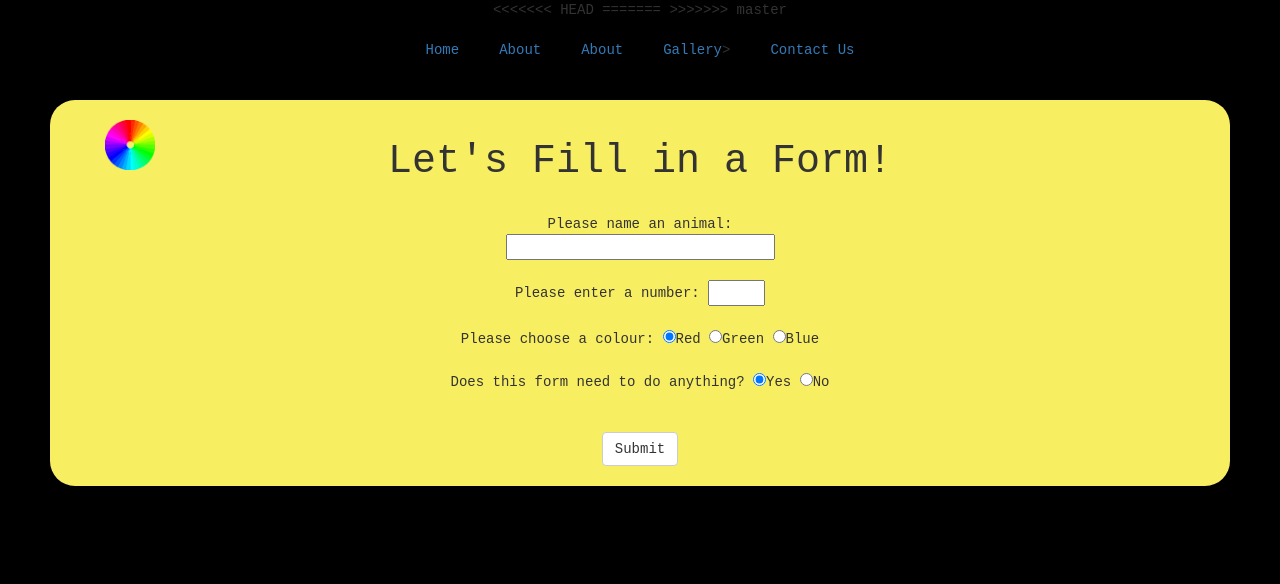
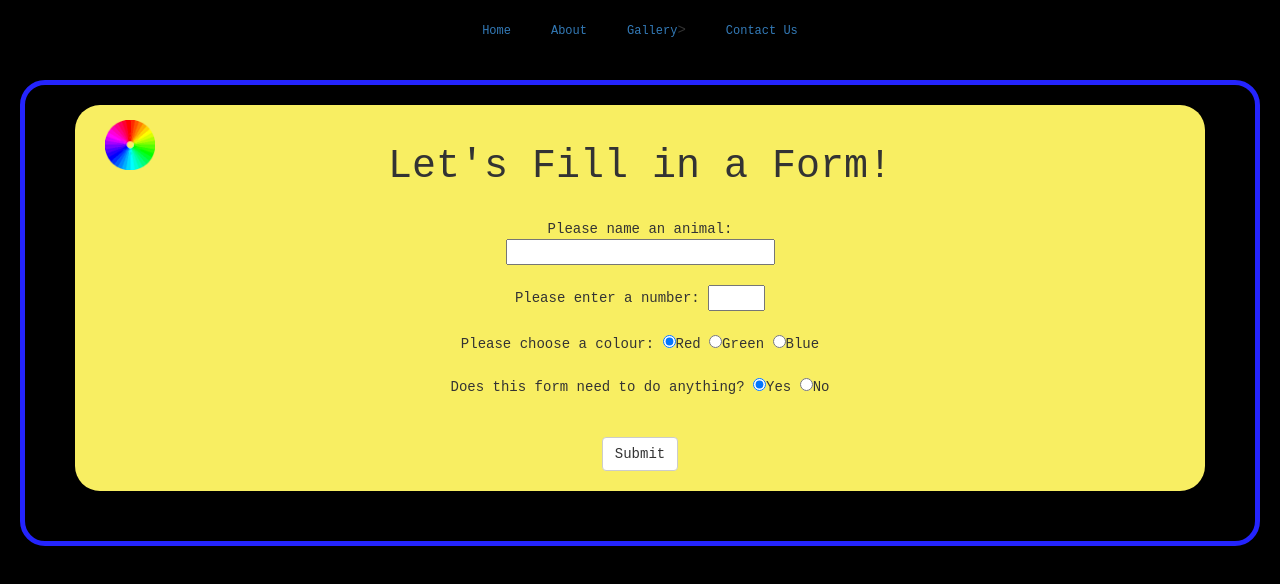
Before and after one commit to ldilorenzo/milestone-1-2, a plain HTML site: page VisualStudioCode_test.html in a window 1280 px wide. Drawn offline with nearby package versions, Linux system fonts and the light colour scheme.

Commit message:
fixed after merge

```diff
--- a/VisualStudioCode_test.html
+++ b/VisualStudioCode_test.html
@@ -167,11 +167,7 @@ function doStuff(){ //function called when button is pressed.
     <table>
         <tr>
             <td><a href=#>Home</a></td>
-<<<<<<< HEAD
-            <td><a href=#>About</a></td>
-=======
             <td><a href="about.html">About</a></td>
->>>>>>> master
             <td><a href=#>Gallery</a>></td>
             <td><a href=#>Contact Us</a></td>
         </tr>
--- a/style.css
+++ b/style.css
@@ -14,22 +14,19 @@ h1:hover{
         transition-timing-function: ease-in-out;
     }
 
-   td {
+  td {
        padding: 20px;
    }
-<<<<<<< HEAD
-=======
 
    a {
        font-size:12px;
        transition: .5s font-size linear;
    }
 
-   a:hover {
+   a:hover{
        font-size: 24px;
-       transition-timing-function: ease-in-out;
+       transition: .5s font-size linear;
    }
->>>>>>> master
 
 
 #outline {
@@ -53,8 +50,4 @@ h1:hover{
 body {
     font-family:monospace;
     background-color:black;
-<<<<<<< HEAD
     }
-=======
-    }
->>>>>>> master
```
